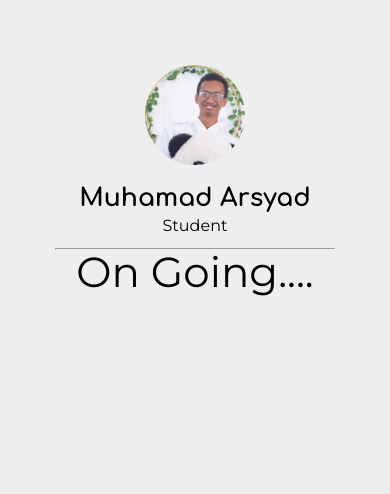
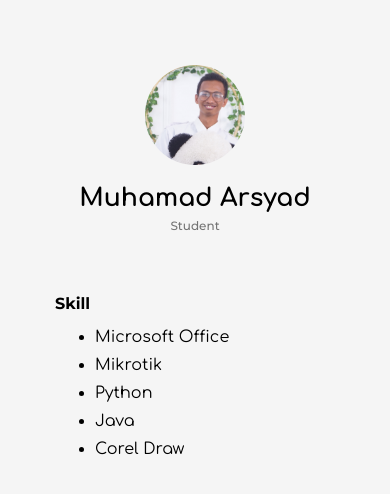
Before and after one commit to arsyadbruh/arsyadbruh.github.io, a plain HTML site: page cv/index.html in a window 390 px wide. Drawn offline with Linux system fonts and the light colour scheme.

Commit message:
add skill section

```diff
--- a/cv/index.html
+++ b/cv/index.html
@@ -26,13 +26,20 @@
 
             <div class="text-profile">
                 <h1 class="text-center">Muhamad Arsyad</h1>
-                <p class="text-center">Student</p>
+                <p class="text-center text-small text-gl">Student</p>
             </div>
         </div>
 
-        <hr>
-
-        <p class="text-center text-big">On Going....</p>
+        <div id="skill" class="section-data">
+            <p class="text-bold">Skill</p>
+            <ul class="skill-list">
+                <li class="skill-item">Microsoft Office</li>
+                <li class="skill-item">Mikrotik</li>
+                <li class="skill-item">Python</li>
+                <li class="skill-item">Java</li>
+                <li class="skill-item">Corel Draw</li>
+            </ul>
+        </div>
     </div>
 </body>
 </html>
--- a/cv/style.css
+++ b/cv/style.css
@@ -11,7 +11,7 @@ body {
     font-family: 'Comfortaa', cursive;
     font-size: 16px;
     margin: 0;
-    background-color: #eeeeee;
+    background-color: #f5f5f5;
     line-height: 28px;
 }
 
@@ -106,6 +106,15 @@ ul {
     margin-top: 50px;
 }
 
+.skill-list {
+    display: inline-block;
+}
+
+.skill-item {
+   float: left;
+   width: 50%;
+}
+
 
 /* mobile responsive */
 @media only screen and (max-width: 550px) {
@@ -122,4 +131,13 @@ ul {
         font-size: 25px;
     }
 
+    .skill-list {
+        display: block;
+    }
+
+    .skill-item {
+        float: none;
+        width: 100%;
+    }
+
 }
```
